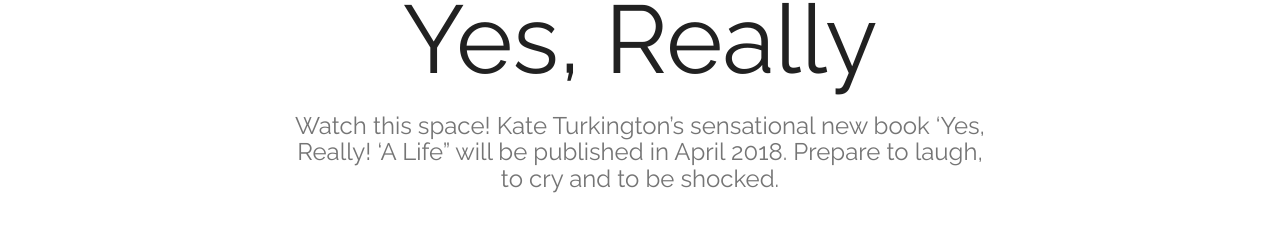
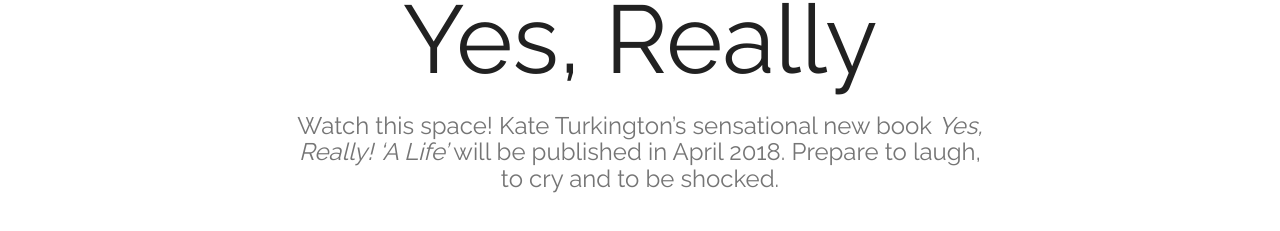
Before and after one commit to richardfrankza/yesreallyweb, a plain HTML site: page index.html in a window 1280 px wide. Shown: the part 563-794 px from the top of the page. Drawn offline with nearby package versions, Linux system fonts and the light colour scheme; some packages are replaced by stand-ins of ours.

Commit message:
rebuilding site Sat Jan 13 07:17:57 SAST 2018

```diff
--- a/index.html
+++ b/index.html
@@ -118,7 +118,7 @@
 
         <h1>Yes, Really</h1>
 
-        <h2>Watch this space! Kate Turkington’s sensational new book ‘Yes, Really! ‘A Life” will be published in April 2018. Prepare to laugh, to cry and to be shocked.</h2>
+        <h2>Watch this space! Kate Turkington’s sensational new book <em>Yes, Really! ‘A Life’</em> will be published in April 2018. Prepare to laugh, to cry and to be shocked.</h2>
 
     </div>
 
```
